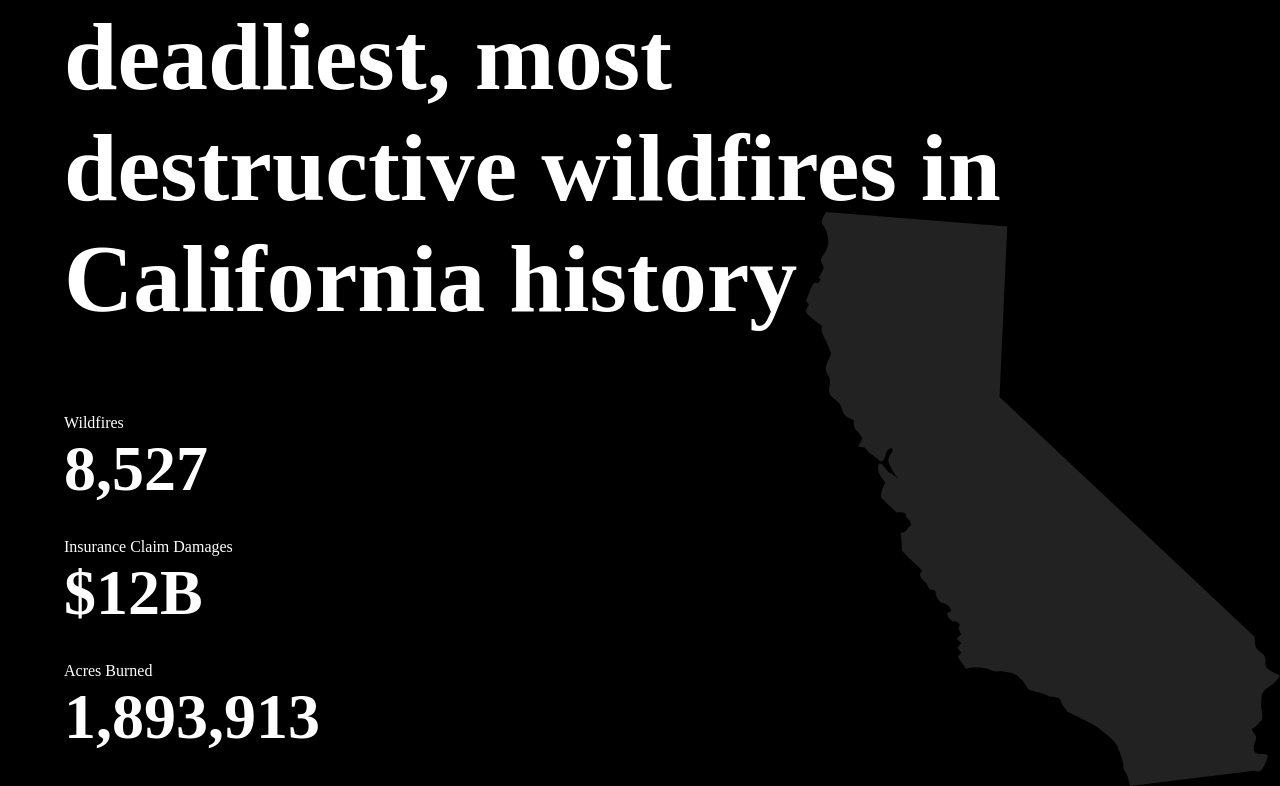
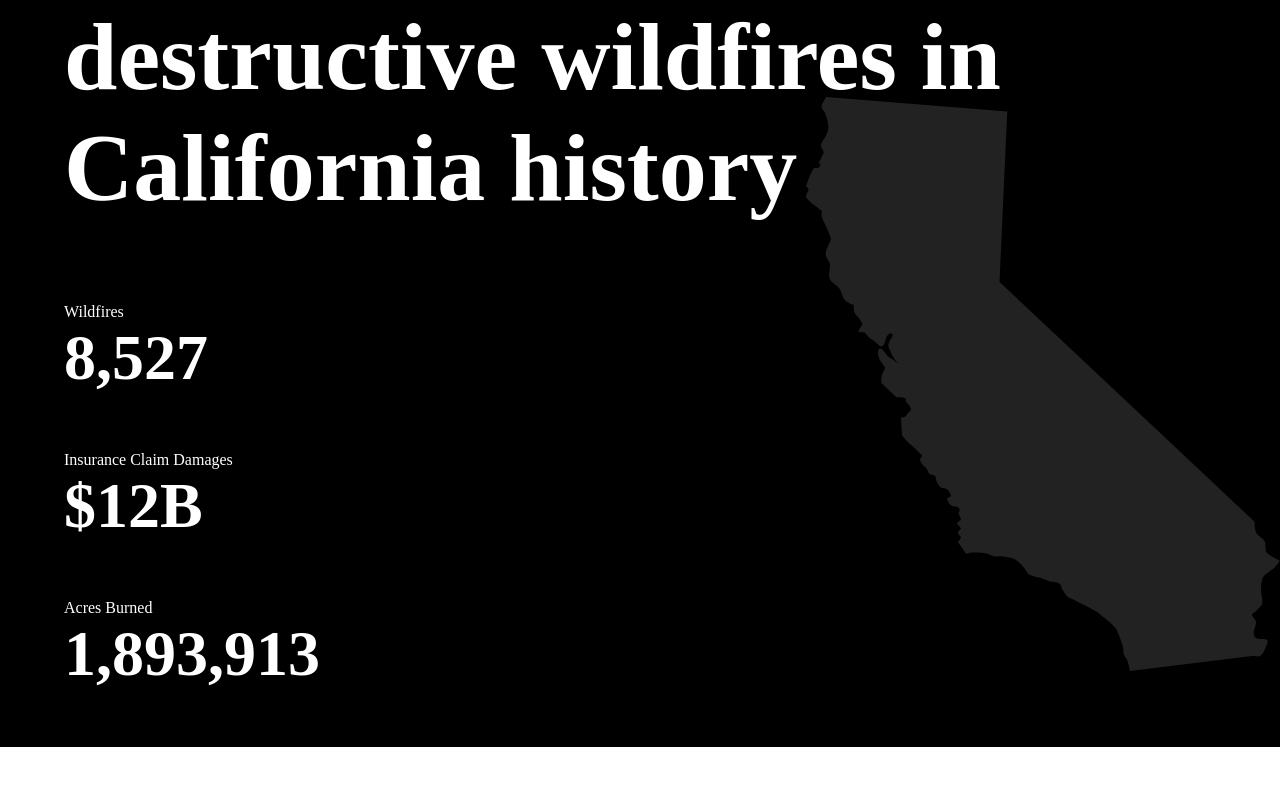
Before and after one commit to S-Guettner/california_calling, a plain HTML site: page index.html in a window 1280 px wide. Shown: the part 1175-1961 px from the top of the page. After the commit the page ends 1922 px from the top, so only its background shows below. Drawn offline with Linux system fonts and the light colour scheme; a web font is replaced by a local one.

Commit message:
main intro section

```diff
--- a/assets/scss/style.scss
+++ b/assets/scss/style.scss
@@ -79,11 +79,11 @@ main{
         background-color: $black;
         background-image: url("../img/map.svg");
         background-repeat: no-repeat;
-        background-position: right bottom;
+        background-position: 100% 85%;
         background-size: 37%;
         .mainIntroText{
             color: $white;
-            width: 85%;
+            width: 95%;
             margin-bottom: 10vh;
         }
         article{
@@ -91,7 +91,7 @@ main{
         }
         .mainIntroBulletpoints{
             h3{
-                padding-bottom: 4vh;
+                padding-bottom: 7vh;
                 font-size: 4rem;
             }
         }
--- a/index.html
+++ b/index.html
@@ -32,16 +32,16 @@
     <section class="mainIntroSection paddingX">
         <h3 class="mainIntroText headlineFontSize fontLora">Last year, nearly 2 million acres were devastated by the deadliest, most destructive wildfires in California history</h3>
     <article class="mainIntroBulletpoints">
-        <p>Wildfires</p>
-        <h3>8,527</h3>
+        <p class="fontWorkSans">Wildfires</p>
+        <h3 class="fontLora">8,527</h3>
     </article>
     <article class="mainIntroBulletpoints">
-        <p>Insurance Claim Damages</p>
-        <h3>$12B</h3>
+        <p class="fontWorkSans">Insurance Claim Damages</p>
+        <h3 class="fontLora">$12B</h3>
     </article>
     <article class="mainIntroBulletpoints">
-        <p>Acres Burned</p>
-        <h3>1,893,913</h3>
+        <p class="fontWorkSans">Acres Burned</p>
+        <h3 class="fontLora">1,893,913</h3>
     </article>
     </section>
     </main>
```
Also changed, not shown: assets/css/style.css.
